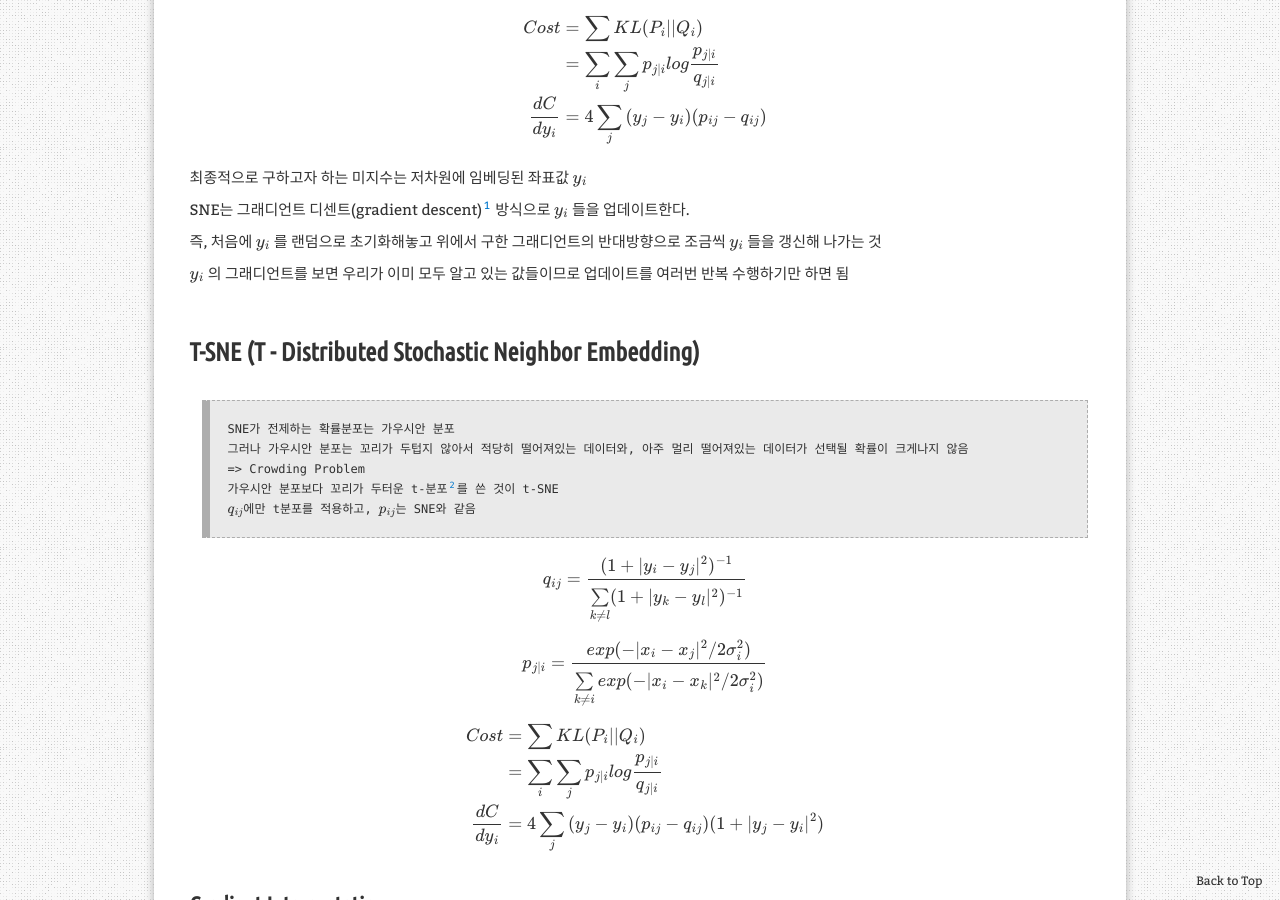
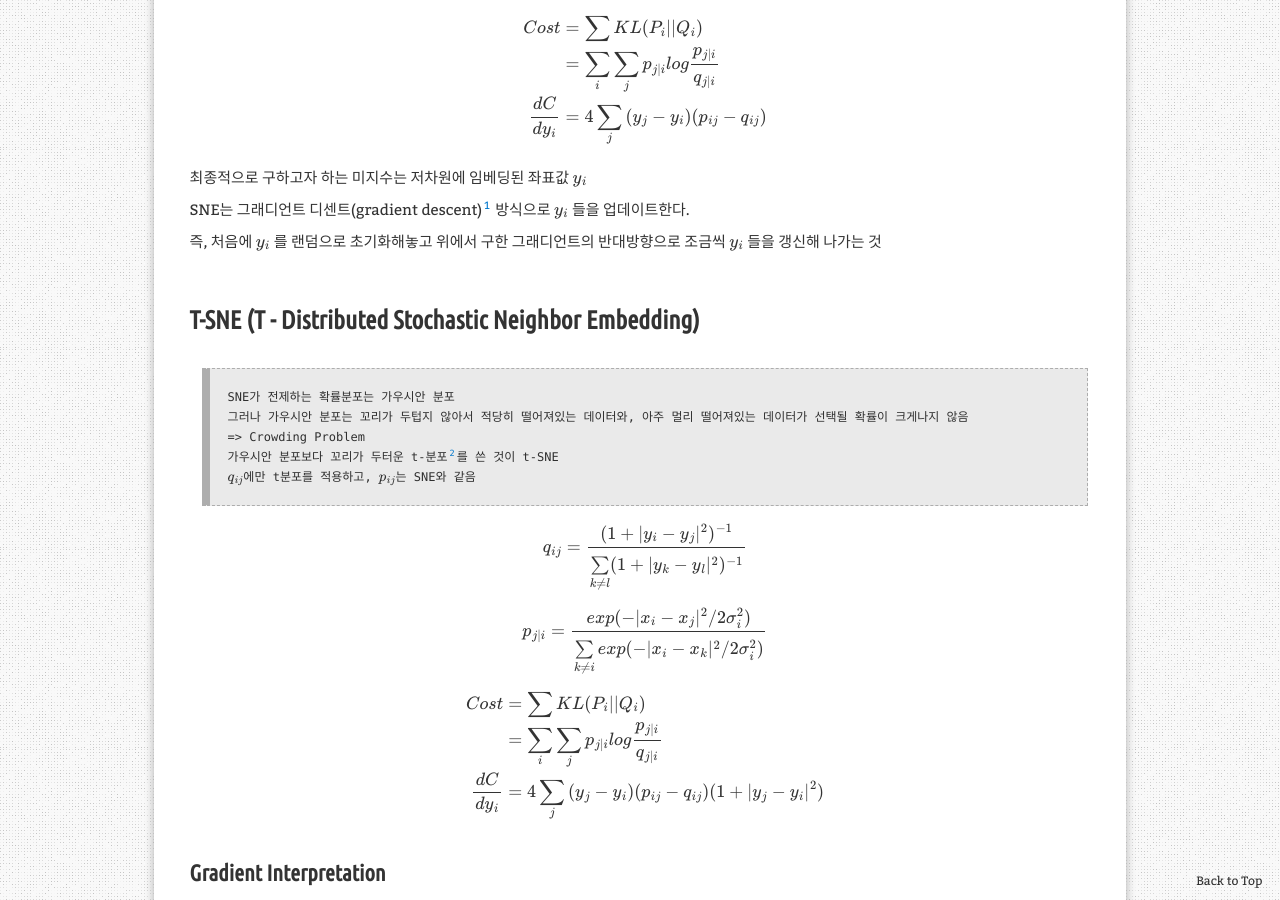
Before and after one commit to aristohyun/aristohyun.github.io, a Jekyll site: the page built from _posts/2021-07-26-T-SNE.md, in a window 1280 px wide and 900 px high, scrolled down 2051 px. Built offline with Jekyll 4.4.1, drawn with Linux system fonts in a browser that asks for light colours; formulas are drawn with MathJax 3; comment, search, counter and statistics services are not loaded.

Commit message:
Update 2021-07-26-T-SNE.md

```diff
--- a/_posts/2021-07-26-T-SNE.md
+++ b/_posts/2021-07-26-T-SNE.md
@@ -82,7 +82,6 @@ Cost &= \sum {KL(P_ i || Q_ i)} \\\
 최종적으로 구하고자 하는 미지수는 저차원에 임베딩된 좌표값 $y_ i$
 SNE는 그래디언트 디센트(gradient descent)[^1] 방식으로 $y_ i$ 들을 업데이트한다.
 즉, 처음에 $y_ i$ 를 랜덤으로 초기화해놓고 위에서 구한 그래디언트의 반대방향으로 조금씩 $y_ i$ 들을 갱신해 나가는 것
-$y_ i$ 의 그래디언트를 보면 우리가 이미 모두 알고 있는 값들이므로 업데이트를 여러번 반복 수행하기만 하면 됨
 
 
 # T-SNE (T - Distributed Stochastic Neighbor Embedding)
```
